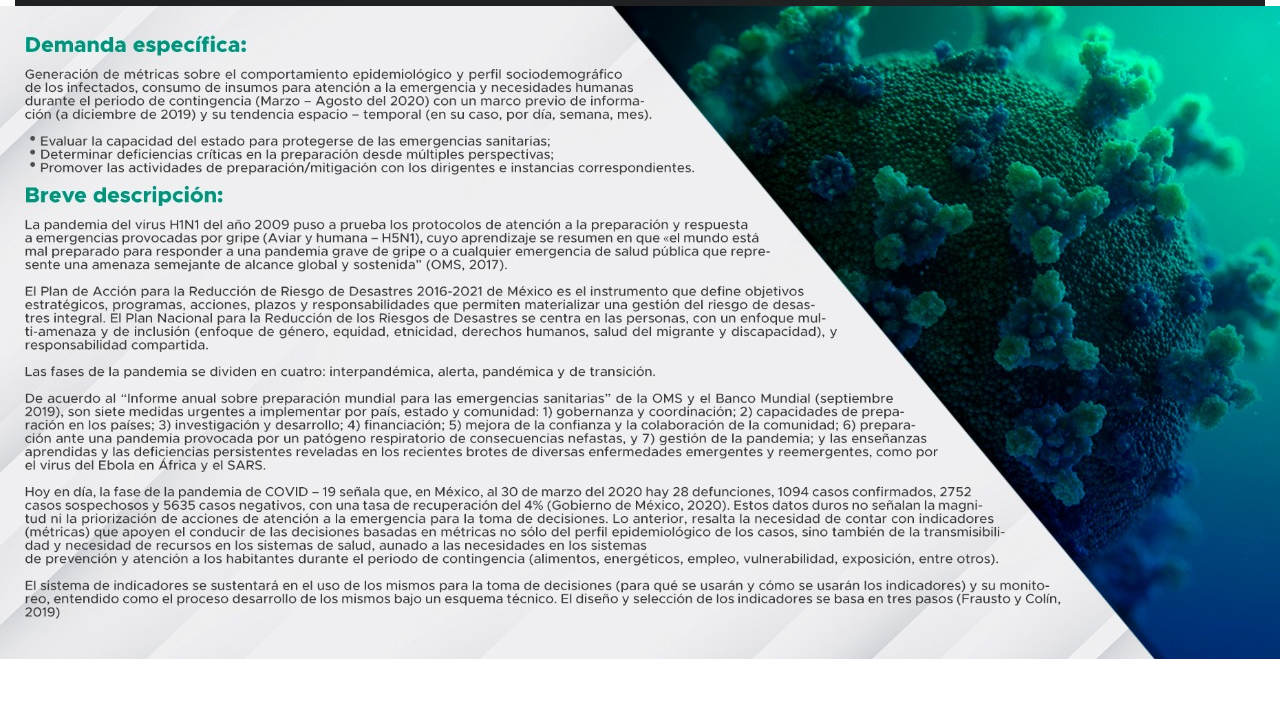
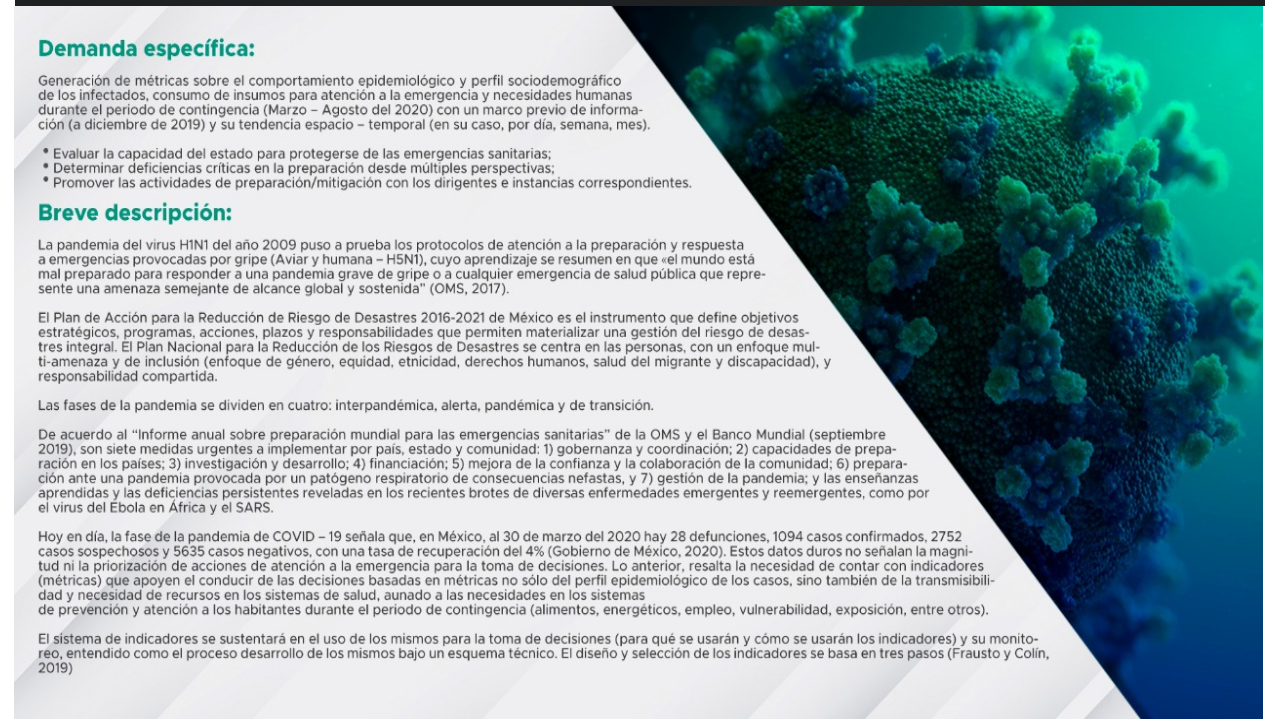
Before and after one commit to tibadeux/proycovid, a plain HTML site: page proyecto.html in a window 1280 px wide. Shown: the part 102-821 px from the top of the page. Before the commit the page ends 800 px from the top, so only its background shows below. Drawn offline with nearby package versions, Linux system fonts and the light colour scheme.

Commit message:
deploY_imagenes

```diff
--- a/proyecto.html
+++ b/proyecto.html
@@ -31,9 +31,9 @@
         </header>
     </div>
     <div class="row">
-        <div class="container-fluid">
+        <div class="container-fluid" style="margin-top:0px">
             <a class="" href="">
-            <img alt="" src="images/demanda.jpeg" style="figure-img margin-top: 0px; max-width=130% align = center"></a>
+            <img alt="Responsive image" class="img-fluid" src="images/demanda.jpeg" style="margin-left:14px; width:97.6vw; height:89.1vh; align-content: center"></a>
         </div>
     </div>
     <!--
```
